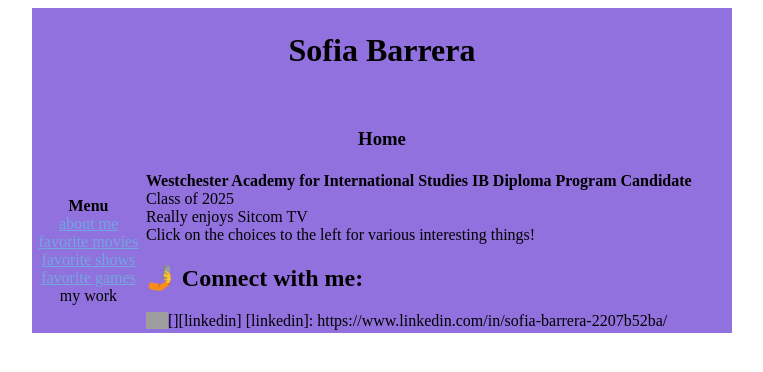
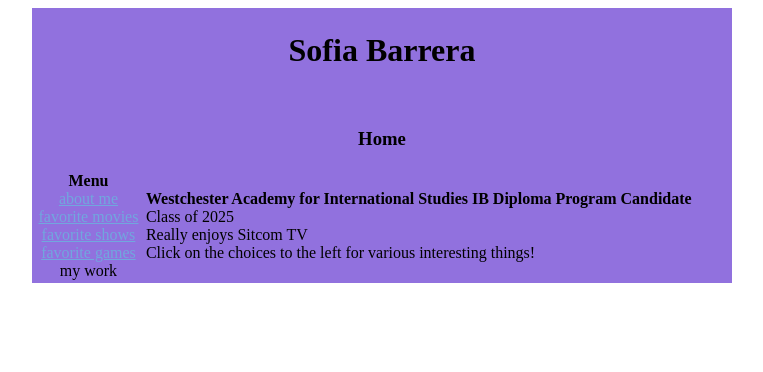
Before and after one commit to barresof002/barresof002.github.io, a plain HTML site: page index.html in a window 1280 px wide. Shown: the whole page, without its empty margins (258-1021 px from the left). Drawn offline with Linux system fonts and the light colour scheme; grey boxes are pictures that could not be loaded.

Commit message:
Update index.html

```diff
--- a/index.html
+++ b/index.html
@@ -25,12 +25,6 @@
           <td>
             <b>Westchester Academy for International Studies IB Diploma Program Candidate</b><br>Class of 2025<br>Really enjoys Sitcom TV
             <br> Click on the choices to the left for various interesting things!
-
-            <br> <h2> 🤳 Connect with me:</h2>
-
-[<img align="left" alt="SofiaBarrera | LinkedIn" width="22px" src="https://cdn.jsdelivr.net/npm/simple-icons@v3/icons/linkedin.svg" />][linkedin]
-
-[linkedin]: https://www.linkedin.com/in/sofia-barrera-2207b52ba/
           </td>
         </tr>
       </table>
```
